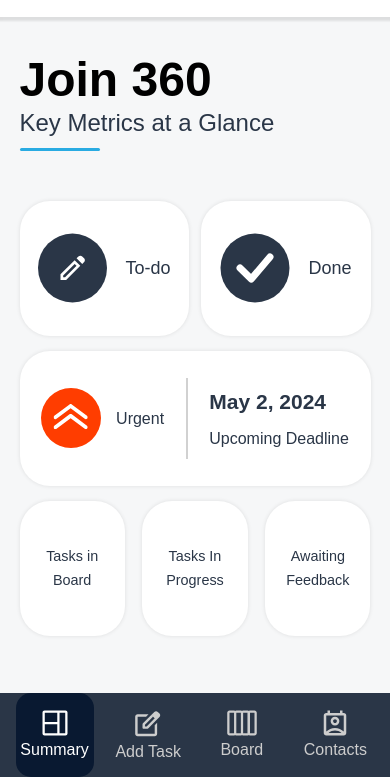
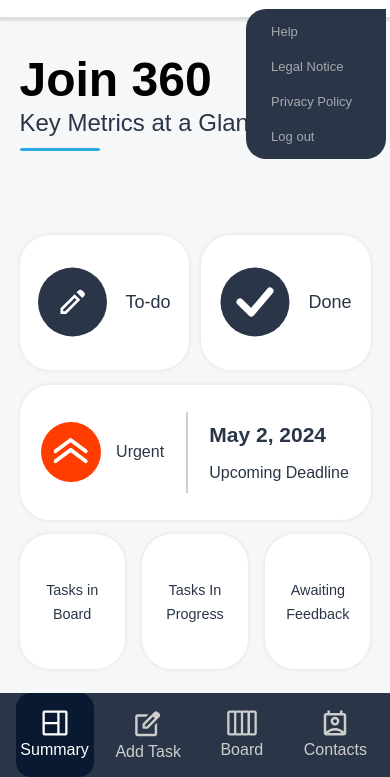
Before and after one commit to Gerth123/Join, a plain HTML site: page summary.html in a window 390 px wide. Shown: the part 67-844 px from the top of the page. Drawn offline with Linux system fonts and the light colour scheme; no server answers.

Commit message:
Made the navbar at the header responsive.

```diff
--- a/css/summary.css
+++ b/css/summary.css
@@ -364,6 +364,7 @@ h1 {
     height: 55vh;
     justify-content: space-evenly;
     align-items: center;
+    margin-top: 4vh;
   }
 
   img {
--- a/style.css
+++ b/style.css
@@ -25,7 +25,7 @@ textarea {
 }
 
 .d-none {
-  display: none;
+  display: none !important;
 }
 
 .menu {
@@ -33,14 +33,14 @@ textarea {
   z-index: 10;
   font-size: 16px;
   position: absolute;
-  right: 50px;
+  right: 3vw;
   width: fit-content;
   background-color: #2a3647;
   padding: 10px;
   box-sizing: border-box;
   color: #fff;
   border-radius: 20px 0 20px 20px;
-  margin-top: 270px;
+  top: 10vh;
   width: 150px;
   height: 158px;
 }
@@ -51,10 +51,15 @@ textarea {
   height: 48px;
   align-items: center;
   justify-content: center;
+  color: rgb(165,168,172);
 }
 
 .menu a:hover {
   background-color: #0059ac31;
+}
+
+.helpAtNavBar {
+  display: none !important;
 }
 
 .wholeJoinContainer {
@@ -344,9 +349,42 @@ header {
     width: unset;
   }
 
+  .menu {
+    font-size: small;
+    top: 9vh;
+    height: 150px;
+    width: 140px;
+    right: 1vw;
+    padding: 5px 5px 5px 5px;
+    display: flex;
+    flex-direction: column;
+    justify-content: space-evenly;
+    align-items: flex-start;
+  }
+
+  .menu a {
+    height: 35px;
+    width: auto;
+    justify-content: flex-start;
+    padding-left: 20px;
+  }
+
+  .menu a:hover {
+    background-color: unset;
+  }
+
+  .helpAtNavBar {
+    display: flex !important;
+    width: 130px;
+    height: 35px;
+    align-items: center;
+    justify-content: center;
+  }
+
   .wholeJoinContainer {
     flex-direction: column;
   }
+
   .sideBarContainer {
     flex-direction: row;
     height: 10vh;
--- a/summary.html
+++ b/summary.html
@@ -28,8 +28,9 @@
             <img src="assets/img/help.svg" alt="Help" class="helpIcon" onclick="changeHtmlPage('help.html')"/>
             <div class="initials">RG</div>
             <div class="menu" id="menu">
-              <a href="legal_notice.html">Legal Notice</a>
-              <a href="privacy_policy.html">Privacy Policy</a>
+              <a onclick="changeHtmlPage('help.html')" class="helpAtNavBar">Help</a>
+              <a onclick="changeHtmlPage('legal_notice.html')">Legal Notice</a>
+              <a onclick="changeHtmlPage('privacy_policy.html')">Privacy Policy</a>
               <a href="login.html">Log out</a>
             </div>
           </div>
```
Also changed, not shown: add_task.html (+3 -2 lines), board.html (+3 -2 lines), contacts.html (+3 -2 lines), css/contacts.css (+0 -29 lines), help.html (+4 -3 lines), legal_notice.html (+3 -2 lines), privacy_policy.html (+3 -2 lines). Lines whose indentation alone changed are shown as unchanged.
